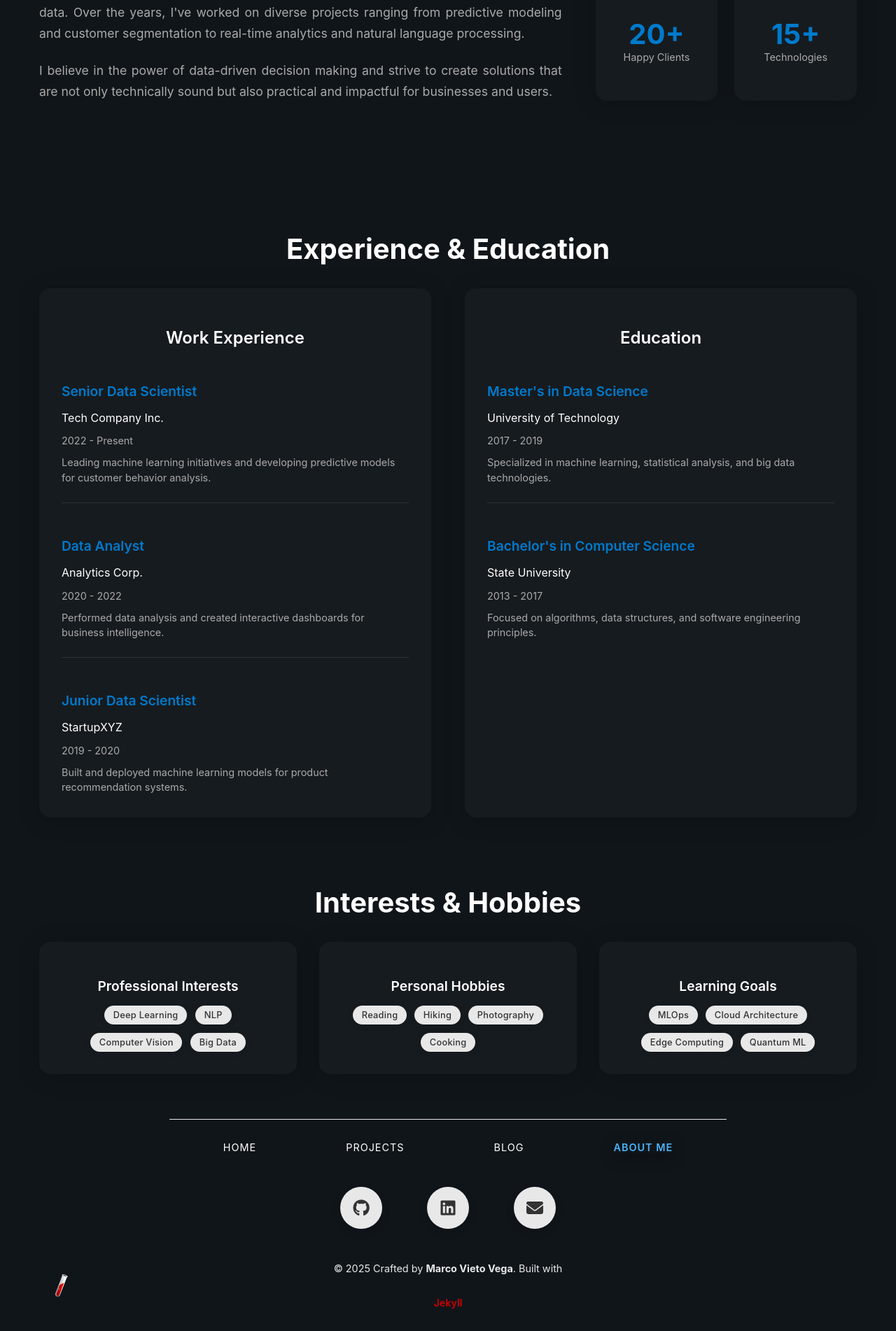
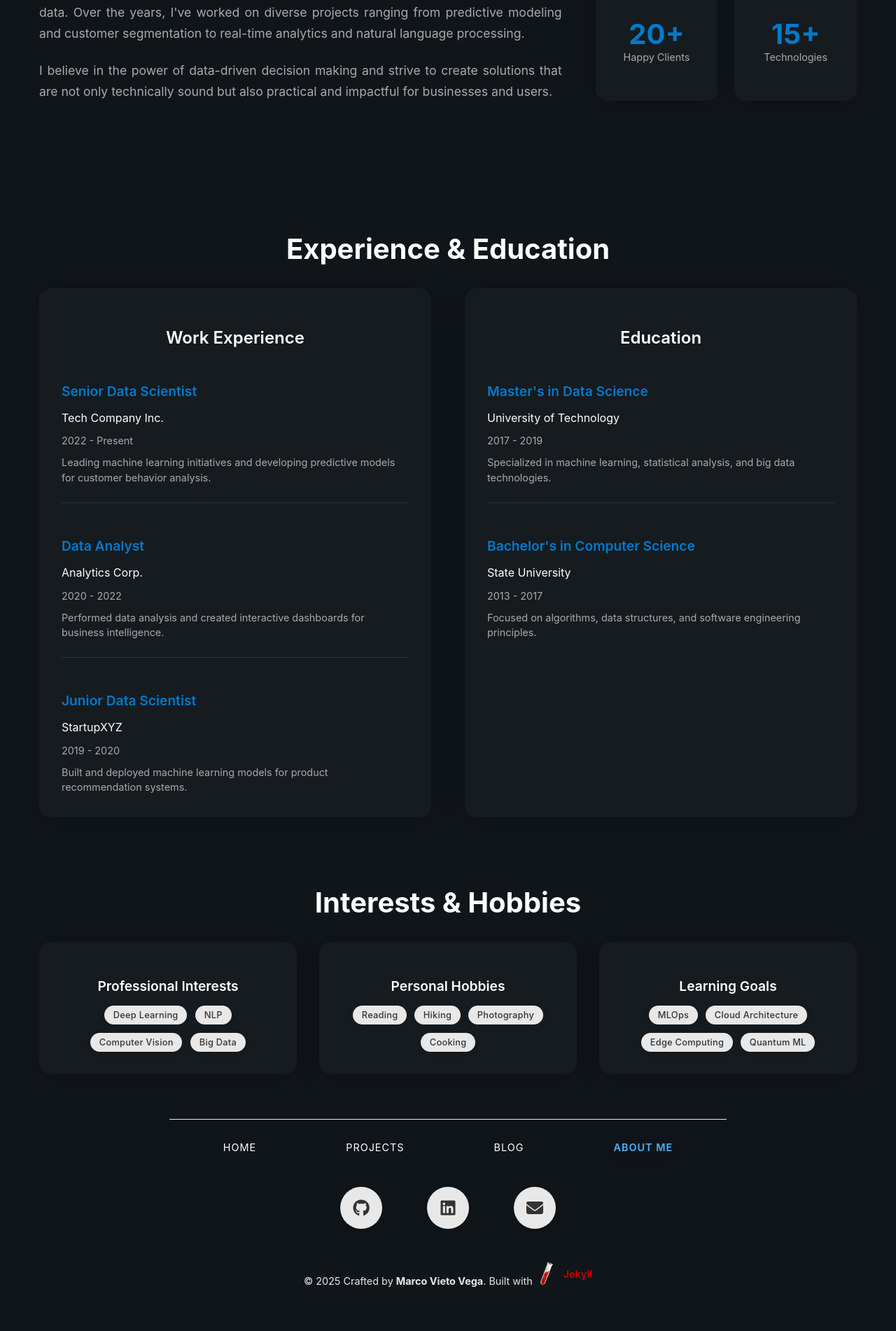
Before and after one commit to marcovietovega/portfolio, a Jekyll site: the page built from about.md, in a window 1280 px wide. Shown: the part 746-2648 px from the top of the page at 70% size. Built offline with Jekyll 4.4.1, drawn with Linux system fonts in a browser that asks for light colours; after the commit the page ends 2617 px from its top, so only the background shows below that.

Commit message:
style: enhance layout and animations for improved user experience
- Added a back-to-top button to the default layout for easier navigation.
- Introduced fade-in animations for the hero section to enhance visual appeal.
- Updated footer styles for better alignment and hover effects on Jekyll brand icons.
- Imported new SCSS partials for back-to-top functionality and loading animations.

```diff
--- /dev/null
+++ b/_includes/back-to-top.html
@@ -0,0 +1,3 @@
+<button id="back-to-top" class="back-to-top" aria-label="Back to top">
+  <i class="fas fa-chevron-up"></i>
+</button>
--- a/_layouts/default.html
+++ b/_layouts/default.html
@@ -23,7 +23,7 @@
 
     <main>{{ content }}</main>
 
-    {% include footer.html %}
+    {% include footer.html %} {% include back-to-top.html %}
 
     <!-- JavaScript -->
     <script src="{{ '/assets/js/main.js' | relative_url }}"></script>
--- a/_sass/partials/_animations.scss
+++ b/_sass/partials/_animations.scss
@@ -101,6 +101,10 @@
 }
 
 /* Homepage Hero Animations */
+.hero {
+  animation: fadeInUp 0.8s ease-out;
+}
+
 .hero-content h1 {
   animation: fadeInUp 1s ease-out 0.2s both;
 }
--- /dev/null
+++ b/_sass/partials/_back-to-top.scss
@@ -0,0 +1,48 @@
+/* Back to Top Button */
+.back-to-top {
+  position: fixed;
+  bottom: 2rem;
+  right: 2rem;
+  width: 50px;
+  height: 50px;
+  background: rgba(0, 122, 204, 0.9);
+  color: #fff;
+  border: none;
+  border-radius: 50%;
+  cursor: pointer;
+  opacity: 0;
+  visibility: hidden;
+  transform: translateY(20px);
+  transition: all 0.3s cubic-bezier(0.4, 0, 0.2, 1);
+  z-index: 1000;
+  display: flex;
+  align-items: center;
+  justify-content: center;
+  box-shadow: 0 4px 12px rgba(0, 122, 204, 0.3);
+}
+
+.back-to-top.visible {
+  opacity: 1;
+  visibility: visible;
+  transform: translateY(0);
+}
+
+.back-to-top:hover {
+  background: #007acc;
+  transform: translateY(-2px);
+  box-shadow: 0 6px 20px rgba(0, 122, 204, 0.4);
+}
+
+.back-to-top i {
+  font-size: 1.2rem;
+}
+
+/* Responsive */
+@media (max-width: 768px) {
+  .back-to-top {
+    bottom: 1rem;
+    right: 1rem;
+    width: 45px;
+    height: 45px;
+  }
+}
--- a/_sass/partials/_footer.scss
+++ b/_sass/partials/_footer.scss
@@ -105,6 +105,19 @@
 .jekyll-icon {
   width: 32px;
   height: 32px;
-  margin-right: 0;
+  margin-right: 0.5rem;
   vertical-align: middle;
+  display: inline-block;
 }
+
+.jekyll-brand {
+  display: inline-flex;
+  align-items: center;
+  color: #cc0000;
+  font-weight: 600;
+  transition: color 0.2s ease;
+}
+
+.jekyll-brand:hover {
+  color: #e60000;
+}
--- /dev/null
+++ b/_sass/partials/_loading.scss
@@ -0,0 +1,109 @@
+/* Loading States and Skeleton Animations */
+
+/* Page Loading Animation */
+.page-loading {
+  position: fixed;
+  top: 0;
+  left: 0;
+  width: 100%;
+  height: 100%;
+  background: #10151a;
+  display: flex;
+  align-items: center;
+  justify-content: center;
+  z-index: 9999;
+  transition: opacity 0.5s ease;
+}
+
+.page-loading.hidden {
+  opacity: 0;
+  pointer-events: none;
+}
+
+.loading-spinner {
+  width: 50px;
+  height: 50px;
+  border: 3px solid rgba(0, 122, 204, 0.3);
+  border-top: 3px solid #007acc;
+  border-radius: 50%;
+  animation: spin 1s linear infinite;
+}
+
+@keyframes spin {
+  0% {
+    transform: rotate(0deg);
+  }
+  100% {
+    transform: rotate(360deg);
+  }
+}
+
+/* Skeleton Loading States */
+.skeleton {
+  background: linear-gradient(90deg, #2a2f35 25%, #3a3f45 50%, #2a2f35 75%);
+  background-size: 200% 100%;
+  animation: skeleton-loading 1.5s infinite;
+  border-radius: 4px;
+}
+
+@keyframes skeleton-loading {
+  0% {
+    background-position: 200% 0;
+  }
+  100% {
+    background-position: -200% 0;
+  }
+}
+
+.skeleton-card {
+  height: 300px;
+  margin-bottom: 1rem;
+}
+
+.skeleton-title {
+  height: 24px;
+  width: 60%;
+  margin-bottom: 0.5rem;
+}
+
+.skeleton-text {
+  height: 16px;
+  width: 100%;
+  margin-bottom: 0.5rem;
+}
+
+.skeleton-text:last-child {
+  width: 80%;
+}
+
+/* Image Loading States */
+.image-loading {
+  position: relative;
+  overflow: hidden;
+}
+
+.image-loading::before {
+  content: "";
+  position: absolute;
+  top: 0;
+  left: 0;
+  width: 100%;
+  height: 100%;
+  background: linear-gradient(90deg, #2a2f35 25%, #3a3f45 50%, #2a2f35 75%);
+  background-size: 200% 100%;
+  animation: skeleton-loading 1.5s infinite;
+}
+
+.image-loaded::before {
+  display: none;
+}
+
+/* Progressive Image Loading */
+.progressive-image {
+  opacity: 0;
+  transition: opacity 0.3s ease;
+}
+
+.progressive-image.loaded {
+  opacity: 1;
+}
--- a/assets/css/style.scss
+++ b/assets/css/style.scss
@@ -15,6 +15,8 @@
 @import "partials/buttons";
 @import "partials/footer";
 @import "partials/animations";
+@import "partials/back-to-top";
+@import "partials/loading";
 
 // Pages
 @import "partials/projects";
--- a/assets/js/main.js
+++ b/assets/js/main.js
@@ -93,6 +93,24 @@
     });
   }
 
+  // Back to top button functionality
+  const backToTopButton = document.getElementById("back-to-top");
+
+  window.addEventListener("scroll", function () {
+    if (window.pageYOffset > 300) {
+      backToTopButton.classList.add("visible");
+    } else {
+      backToTopButton.classList.remove("visible");
+    }
+  });
+
+  backToTopButton.addEventListener("click", function () {
+    window.scrollTo({
+      top: 0,
+      behavior: "smooth",
+    });
+  });
+
   // Performance optimization: Debounce scroll events
   let scrollTimeout;
   window.addEventListener("scroll", function () {
```
